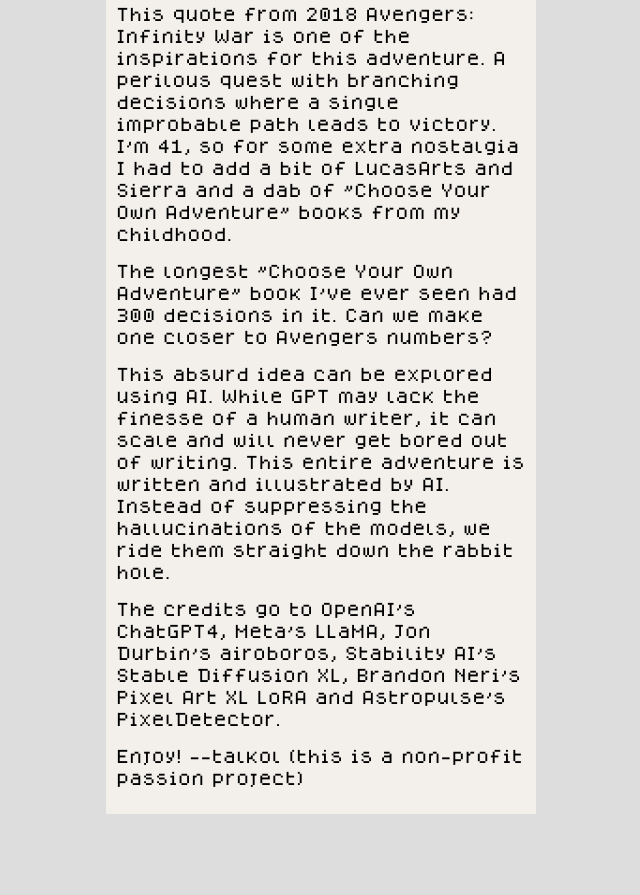
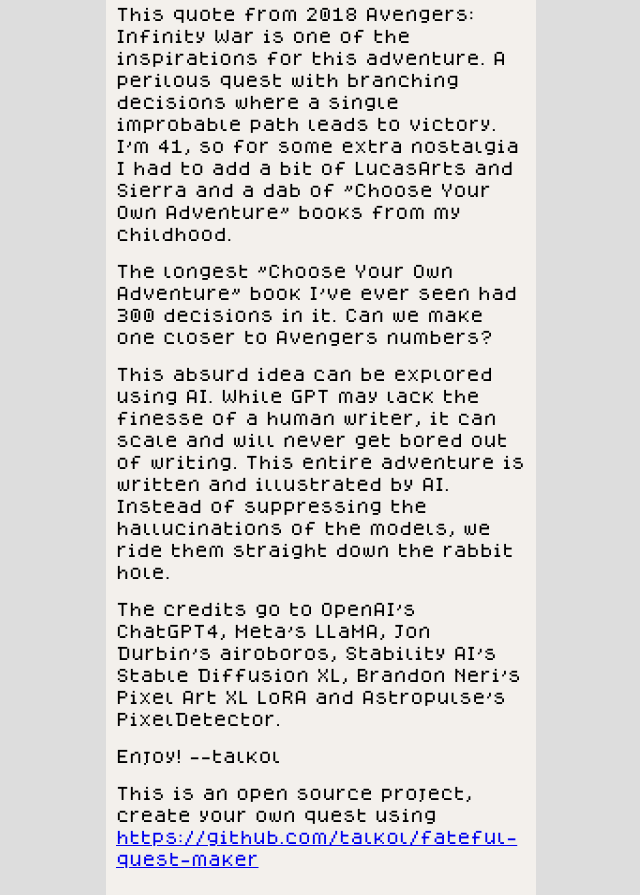
Before and after one commit to talkol/fateful-quest-maker, a plain HTML site: page about.html in a window 1280 px wide. Shown: the part 213-1108 px from the top of the page, without its empty margins (319-959 px from the left). Before the commit the page ends 1027 px from the top, so only its background shows below. Drawn offline with Linux system fonts and the light colour scheme.

Commit message:
about link

```diff
--- a/about.html
+++ b/about.html
@@ -71,7 +71,10 @@
         The credits go to OpenAI's ChatGPT4, Meta's LLaMA, Jon Durbin's airoboros, Stability AI's Stable Diffusion XL, Brandon Neri's Pixel Art XL LoRA and Astropulse's PixelDetector.
     </p>
     <p>
-        Enjoy! --talkol (this is a non-profit passion project)
+        Enjoy! --talkol
+    </p>
+    <p>
+        This is an open source project, create your own quest using <a href="https://github.com/talkol/fateful-quest-maker">https://github.com/talkol/fateful-quest-maker</a>
     </p>
 </body>
 </html>
```
